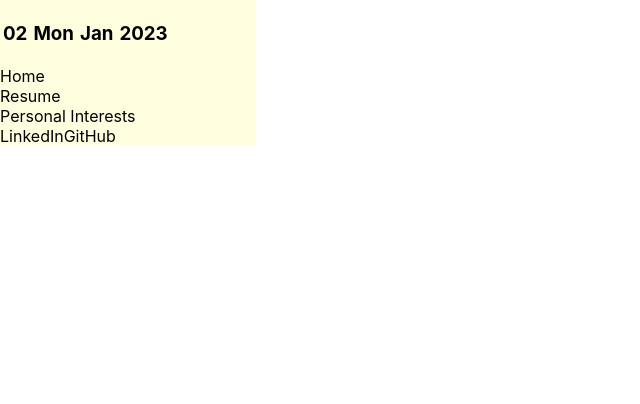
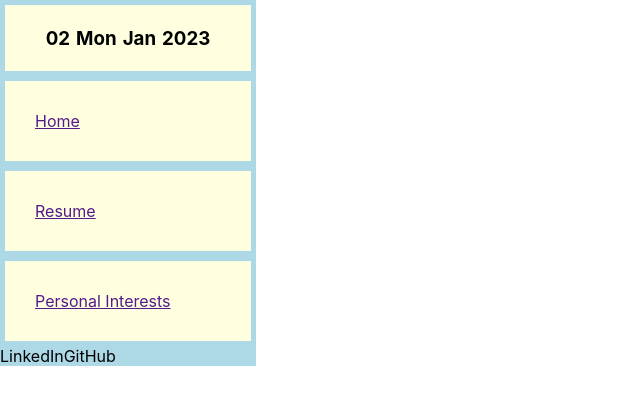
Before and after one commit to SpyridonKaperonis/012023, a React (Create React App) app: page / in a window 1280 px wide. Shown: the top 404 px of the page, without its empty margins (0-640 px from the left). Built offline with nearby package versions, Linux system fonts and the light colour scheme.

Commit message:
adds progress for the sidebar

```diff
--- a/src/App.css
+++ b/src/App.css
@@ -1,4 +1,4 @@
-.App {
+/* .App {
   text-align: center;
 }
 
@@ -35,4 +35,4 @@
   to {
     transform: rotate(360deg);
   }
-}
+} */
--- a/src/components/navBar.js
+++ b/src/components/navBar.js
@@ -28,21 +28,20 @@ export const NavBar = (props) => {
 
 
   return (
-    <div style={styles.Container}>
+    <>
         <div style={styles.dateContainer}>
             <h3 style={styles.dateSpace}>{newDate.dayNum}</h3>
             <h3 style={styles.dateSpace}>{newDate.day}</h3>
             <h3 style={styles.dateSpace}>{newDate.month}</h3>
             <h3 style={styles.dateSpace}>{newDate.year}</h3>
         </div>
-        <a>Home</a>
-        <a>Resume</a>
-        <a>Personal Interests</a>
+        <a href='' style={styles.sideBarButtons}>Home</a>
+        <a href='' style={styles.sideBarButtons}>Resume</a>
+        <a href='' style={styles.sideBarButtons}>Personal Interests</a>
         <div>
             <a>LinkedIn</a>
             <a>GitHub</a>
         </div>
-    </div>
-
+    </>
   );
 };
--- a/src/styles.js
+++ b/src/styles.js
@@ -3,26 +3,41 @@ const Container = {
     flexDirection: "column" };
 
 const ParentContainer = {
-    display: 'flex',
-    flexDirection: 'column',
-    width: '100%',
-    height: '100%'
+    display: 'block',
+    flexWrap: 'wrap',
+    backgroundColor: 'lightblue',
+    width: '20%',
+
 };
 
 const NavBar = {
     display: 'flex',
-    flexDirection: 'row',
+    flexDirection: 'column',
     height: '100%',
-    backgroundColor: 'lightyellow',
-    borderColor: 'black',
-    borderWidth: '5',
-    alignItems: 'center',
-    marginRight: '80%'};
+    // backgroundColor: 'lightyellow',
+    // borderColor: 'black',
+    // borderWidth: '5',
+    // marginRight: '80%'
+};
 
 const dateContainer = {
     display: 'flex',
     flexDirection: 'row',
+    alignItems: 'center',
+    justifyContent: 'center',
+    margin: '5px',
+    backgroundColor: 'lightyellow',
 };
+
+const sideBarButtons = {
+    display: 'flex',
+    flexDirection: 'row',
+    padding: '30px',
+    margin: '5px',
+    backgroundColor: 'lightyellow',
+
+
+}
 
 const dateSpace = {
     padding: '3px'
@@ -58,5 +73,6 @@ export const styles = {
   FormContainer: FormContainer,
   NavBar: NavBar,
   dateContainer: dateContainer,
-  dateSpace: dateSpace
+  dateSpace: dateSpace,
+  sideBarButtons: sideBarButtons,
 }
```
